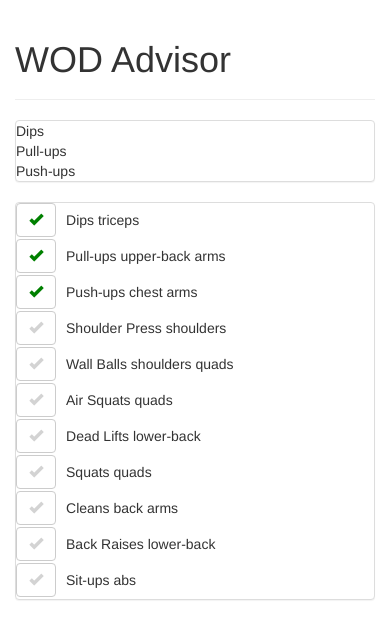
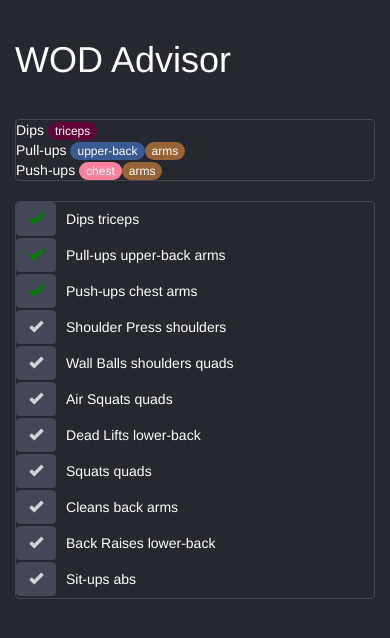
Before and after one commit to lshort24/WODAdvisor, a React (Create React App) app: page / in a window 390 px wide. Shown: the top 638 px of the page. Built offline with nearby package versions, Linux system fonts and the light colour scheme.

Commit message:
Added body part badges and styled for mobile

```diff
--- /dev/null
+++ b/src/App.css
@@ -0,0 +1,39 @@
+body {
+    background-color: #252830;
+    color: white;
+}
+
+.page-header {
+    border: none;
+}
+
+.panel-default {
+    background-color: #252830;
+    color: white;
+    border-color: #434857;
+}
+
+.panel-default > .panel-heading {
+    background-color: #434857;
+    color: white;
+    border-color: #434857;
+}
+
+.CheckBoxButton {
+    background-color: #434857;
+    margin-right: 10px;
+    margin-bottom: 2px;
+    border-color: #434857;
+}
+
+.CheckBoxButton-checked {
+    color: green;
+}
+
+.CheckBoxButton-unchecked {
+    color: lightgray;
+}
+
+.badge {
+    font-weight: normal;
+}
--- a/src/App.js
+++ b/src/App.js
@@ -1,8 +1,11 @@
 import React, {Component} from 'react';
 import Recommendations from './Recommendations';
 import {Col, Grid, PageHeader, Row } from 'react-bootstrap';
+import "./App.css";
 
+/* global render */
 class App extends Component {
+   //noinspection JSMethodCanBeStatic
    render() {
       return (
          <Grid>
--- a/src/CheckBoxButton.css
+++ /dev/null
@@ -1,12 +0,0 @@
-.CheckBoxButton {
-    margin-right: 10px;
-    margin-bottom: 2px;
-}
-
-.CheckBoxButton-checked {
-    color: green;
-}
-
-.CheckBoxButton-unchecked {
-    color: lightgray;
-}
--- a/src/CheckBoxButton.js
+++ b/src/CheckBoxButton.js
@@ -1,6 +1,5 @@
 import React from 'react';
 import {Button} from 'react-bootstrap';
-import './CheckBoxButton.css';
 
 class CheckBoxButton extends React.Component {
    constructor() {
--- a/src/Data.js
+++ b/src/Data.js
@@ -13,15 +13,15 @@ export const exercises = [
 ];
 
 export const bodyParts = [
-   [1, 'shoulders'],
-   [2, 'lower-back'],
-   [3, 'quads'],
-   [4, 'abs'],
-   [5, 'triceps'],
-   [6, 'upper-back'],
-   [7, 'chest'],
-   [8, 'back'],
-   [9, 'arms']
+   [1, 'shoulders',  '#f45628'], /* orange */
+   [2, 'lower-back', '#3c38e8'], /* royal blue */
+   [3, 'quads',      '#b2515b'], /* rose */
+   [4, 'abs',        '#c11c59'], /* berry */
+   [5, 'triceps',    '#630436'], /* magenta */
+   [6, 'upper-back', '#395992'], /* slate blue */
+   [7, 'chest',      '#f8829e'], /* pink */
+   [8, 'back',       '#074739'], /* dark green */
+   [9, 'arms',       '#986435']  /* brown */
 ];
 
 export const exerciseBodyPart = [
--- a/src/DataManager.js
+++ b/src/DataManager.js
@@ -12,7 +12,8 @@ export let getBodyPartById = function(id) {
 
    return {
       id: id,
-      name: bodyPartRecord[1]
+      name: bodyPartRecord[1],
+      color: bodyPartRecord[2]
    }
 };
 
--- a/src/Recommendations.js
+++ b/src/Recommendations.js
@@ -39,14 +39,25 @@ class Recommendations extends React.Component {
       let recommendations = this.state.recommendations;
       let wod = this.state.wod;
 
+      let wod_html = '';
+      if (wod.length == 0) {
+         wod_html = <div>Select some exercises from the list below</div>
+      }
+      else {
+         wod_html = wod.map(exercise =>
+            <div key={exercise.id}>
+               <span>{exercise.name}</span>&nbsp;
+               {exercise.bodyParts.map(bodyPart =>
+                  <span key={bodyPart.id} className="badge" style={{backgroundColor: bodyPart.color}}>{bodyPart.name}</span>
+               )}
+            </div>
+         )
+      }
+
       return (
          <div>
             <Panel header="Workout of the Day">
-               {wod.map(exercise =>
-                  <div key={exercise.id}>
-                     <span>{exercise.name}</span>
-                  </div>
-               )}
+               {wod_html}
             </Panel>
 
             <Panel header="Recommendations">
```
Also changed, not shown: package.json (+5 -2 lines).
